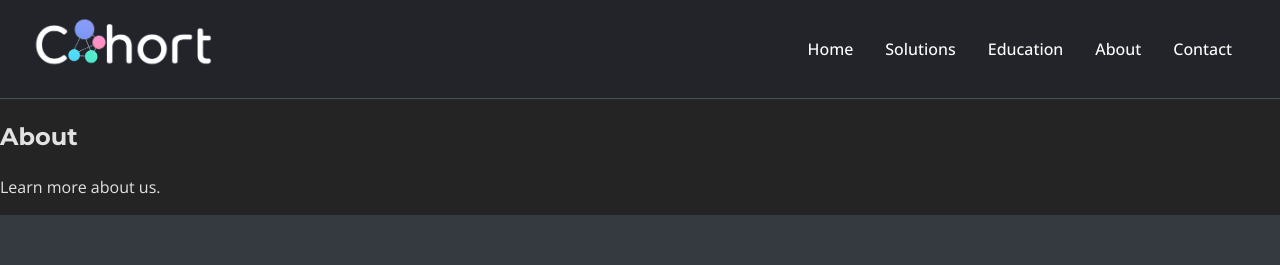
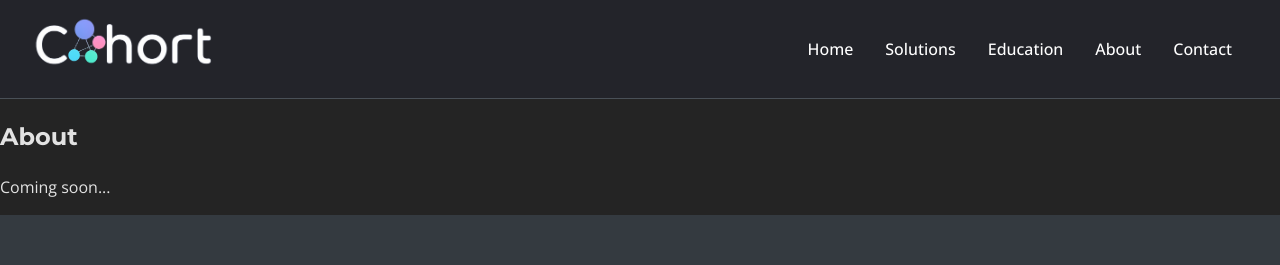
Before and after one commit to cohort-ai/web, a React (Vite) app: page /about in a window 1280 px wide. Shown: the top 265 px of the page. Built offline with nearby package versions, Linux system fonts and the light colour scheme.

Commit message:
Basic page

```diff
--- a/src/App.tsx
+++ b/src/App.tsx
@@ -20,9 +20,9 @@ function App() {
             <Route path="/" element={
               <>
                 <Hero />
-                <SolutionsPreview />
+                {/* <SolutionsPreview />
                 <Education />
-                <Trust />
+                <Trust /> */}
               </>
             } />
             <Route path="/solutions" element={<Solutions />} />
--- a/src/components/About.tsx
+++ b/src/components/About.tsx
@@ -4,7 +4,7 @@ const About: React.FC = () => {
   return (
     <section className="about">
       <h1>About</h1>
-      <p>Learn more about us.</p>
+      <p>Coming soon...</p>
     </section>
   );
 };
--- a/src/components/Education.tsx
+++ b/src/components/Education.tsx
@@ -5,7 +5,7 @@ const Education: React.FC = () => {
   return (
     <section className="education">
       <h1>Education</h1>
-      <p>Explore our educational resources.</p>
+      <p>Coming soon...</p>
     </section>
   );
 };
--- a/src/components/Solutions.tsx
+++ b/src/components/Solutions.tsx
@@ -4,7 +4,7 @@ const Solutions: React.FC = () => {
   return (
     <section className="solutions">
       <h1>Solutions</h1>
-      <p>Learn more about our solutions here.</p>
+      <p>Coming soon...</p>
     </section>
   );
 };
```
